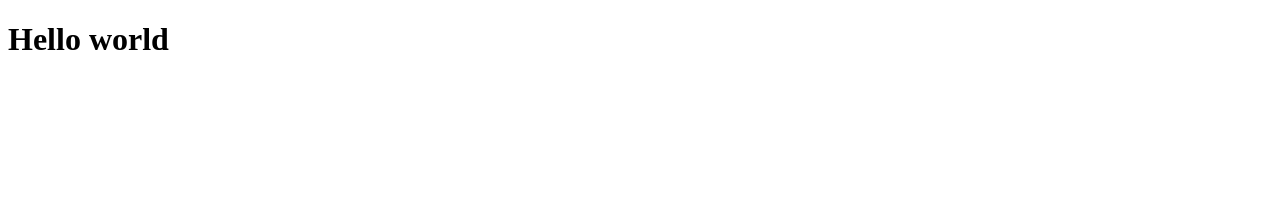
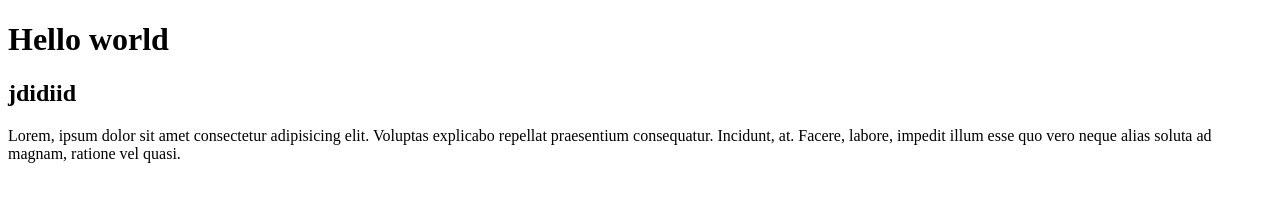
Before and after one commit to Etido-James/First_Practice, a plain HTML site: page index.html in a window 1280 px wide. Drawn offline with Linux system fonts and the light colour scheme.

Commit message:
made changes to html and css file

```diff
--- a/index.html
+++ b/index.html
@@ -7,5 +7,7 @@
 </head>
 <body>
     <h1>Hello world</h1>
+    <h2>jdidiid</h2>
+    <p>Lorem, ipsum dolor sit amet consectetur adipisicing elit. Voluptas explicabo repellat praesentium consequatur. Incidunt, at. Facere, labore, impedit illum esse quo vero neque alias soluta ad magnam, ratione vel quasi.</p>
 </body>
 </html>
--- a/style.css
+++ b/style.css
@@ -0,0 +1 @@
+hhhhhhhhhhh
```
